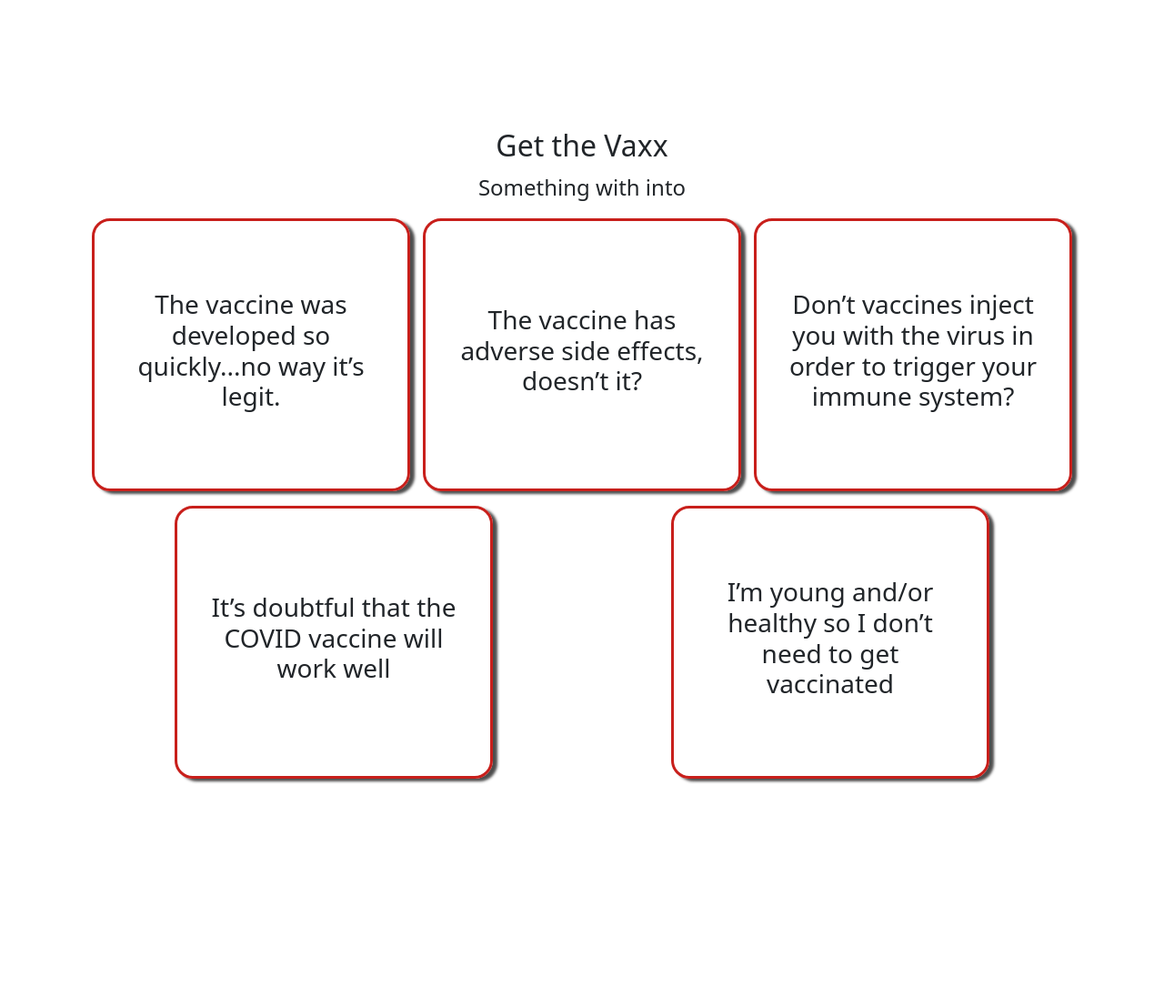
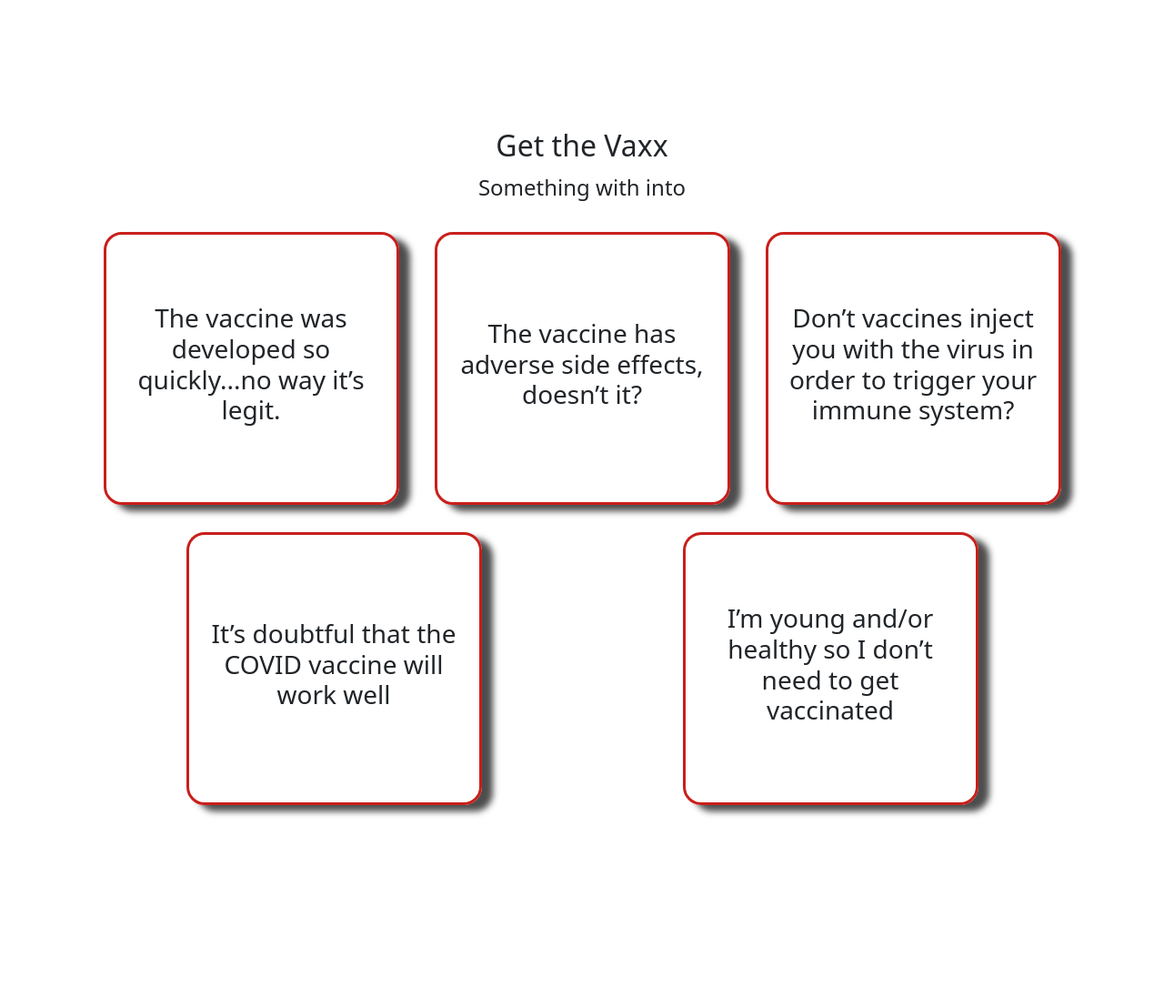
Before and after one commit to cewhitsett/learn_the_vaxx, a Flask app: page / in a window 1280 px wide. Shown: the part 1187-2283 px from the top of the page at 91% size. Before the commit the page ends 2048 px from the top, so only its background shows below. Run offline with Flask 2, Linux system fonts and the light colour scheme; some libraries are stand-ins or nearby versions.

Commit message:
Add stuff

```diff
--- a/data.py
+++ b/data.py
@@ -193,7 +193,7 @@ state_info = {
         "https://health.wyo.gov/publichealth/infectious-disease-epidemiology-unit/disease/novel-coronavirus/covid-19-state-and-county-dashboards/",
         "https://health.wyo.gov/publichealth/immunization/wyoming-covid-19-vaccine-information/county-covid-19-vaccine-information/",
     ],
-    "Washington, D": [
+    "Washington, DC": [
         "https://coronavirus.dc.gov/data",
         "https://coronavirus.dc.gov/vaccinatedc",
     ],
--- a/templates/base.html
+++ b/templates/base.html
@@ -51,20 +51,32 @@
           transform: scale(1);
         }
       }
+
       .info {
         border: 3px solid #c81f1b;
-        padding: 1.5rem;
+        padding: 1rem;
         border-radius: 20px;
-        width: 350px;
+        width: 325px;
         height: 300px;
         margin-bottom: 1rem;
         overflow: hidden;
         display: flex;
         justify-content: center;
         align-items: center;
-        box-shadow: 5px 3px 3px rgba(32,32,32,.8);
+        box-shadow: 12px 7px 7px rgba(32,32,32,.8);
+        z-index: 1;
+        margin: 15px;
 
         animation: bounceIn 1s;
+      }
+      .info:hover {
+        transform: scale(1.05);
+        box-shadow: 16px 10px 10px rgba(32,32,32,.8);
+        z-index: 10;
+      }
+      .info:active {
+        transform: scale(.9);
+        box-shadow: 12px 7px 7px rgba(32,32,32,.8);
       }
       .main {
         max-width: 1140px;
--- a/templates/index.html
+++ b/templates/index.html
@@ -111,6 +111,9 @@
     },
     methods: {
       getNext: function(info) {
+        if (info === -4) {
+
+        }
         this.currentInfo = info;
         setTimeout(function(){
           // document.querySelector("#chooser").scrollIntoView({ behavior: "smooth" });
--- a/templates/states.html
+++ b/templates/states.html
@@ -9,7 +9,7 @@
     state from the dropdown and then you can choose either to browse various COVID information,
     or specific vacciation information and signup instructions.
   </p>
-  <label for="states">Choose your state from the list:</label>
+  <label for="states">Choose your state or territory from the list:</label>
   <input v-model="state" list="states" name="state" id="state">
   <datalist id="states">
     <option
```
